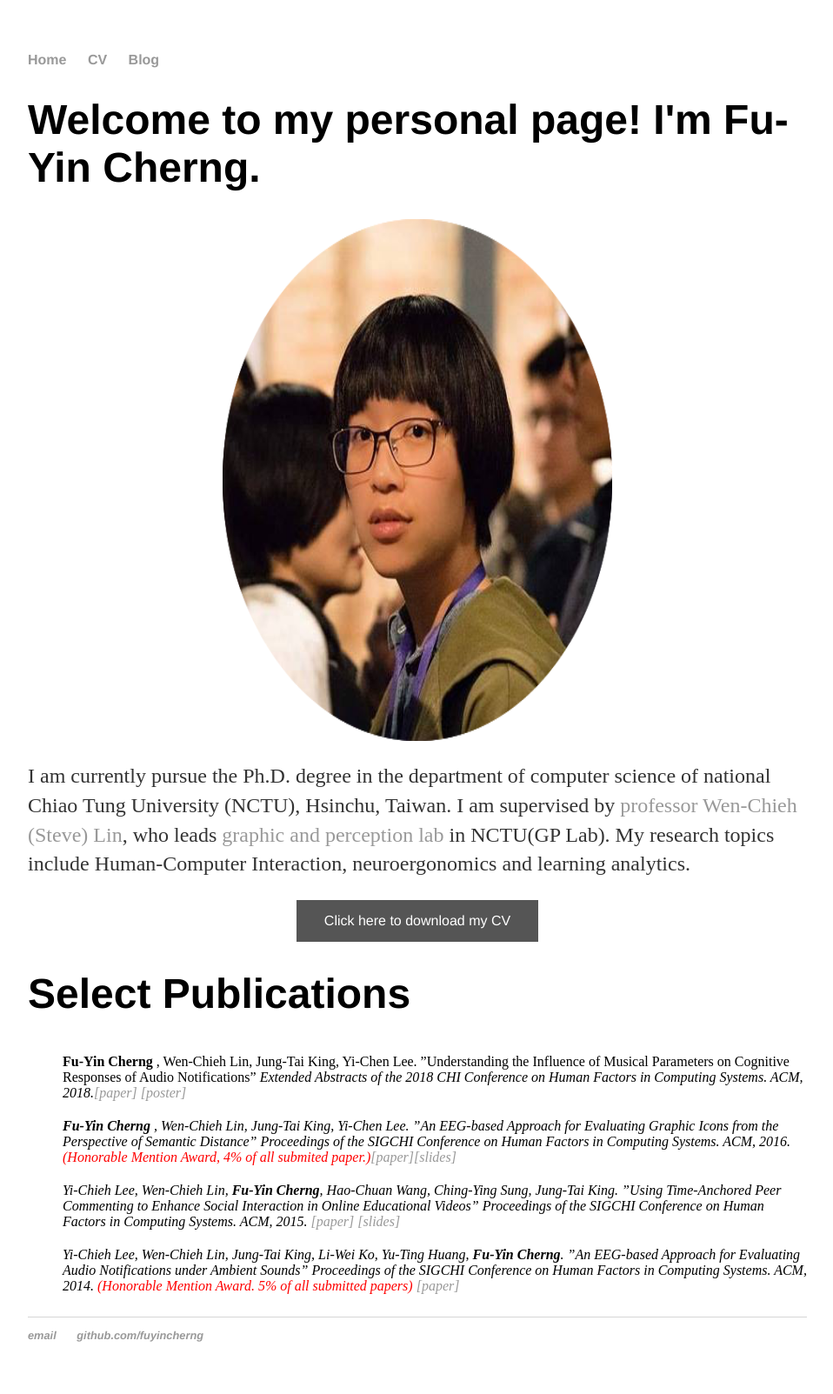
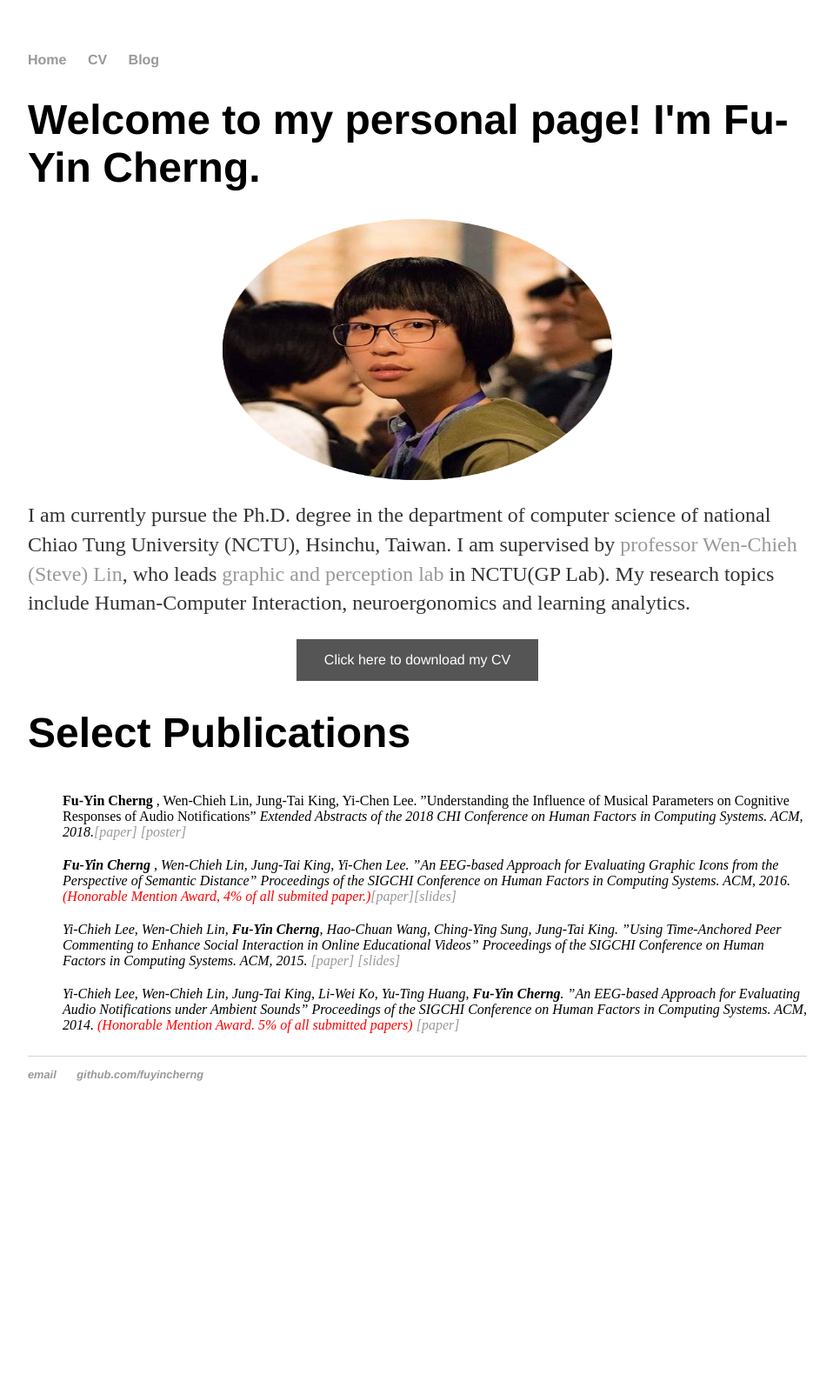
Before and after one commit to FuyinCherng/FuyinCherng.github.io, a Jekyll site: the page built from index.html, in a window 1280 px wide. Shown: the whole page at 87% size, without its empty margins (160-1118 px from the left). Built offline with Jekyll 4.4.1, drawn with Linux system fonts in a browser that asks for light colours; after the commit the page ends 1303 px from its top, so only the background shows below that.

Commit message:
change size of image

```diff
--- a/index.html
+++ b/index.html
@@ -12,7 +12,7 @@ title: Fu-Yin Cherng
 		<!-- <a href="#" class="download" title="Download CV as PDF">Download CV</a> -->
 	<h1>Welcome to my personal page! I'm Fu-Yin Cherng.</h1>
 
-	<img src="/cv/profile.png" alt="profile pictur" width="500" height="600" class="center">
+	<img src="/cv/profile.png" alt="profile pictur" width="300" height="300" class="center">
 
 	<p>I am currently pursue the Ph.D. degree in the department of computer science of national Chiao Tung University (NCTU), Hsinchu, Taiwan. I am supervised by <a href="https://gpl.cs.nctu.edu.tw/Steve-Lin/" target="_blannk">professor Wen-Chieh (Steve) Lin</a>, who leads <a href="https://gpl.cs.nctu.edu.tw/" target="_blannk">graphic and perception lab</a> in NCTU(GP Lab). My research topics include Human-Computer Interaction, neuroergonomics and learning analytics. </p>
 
```
